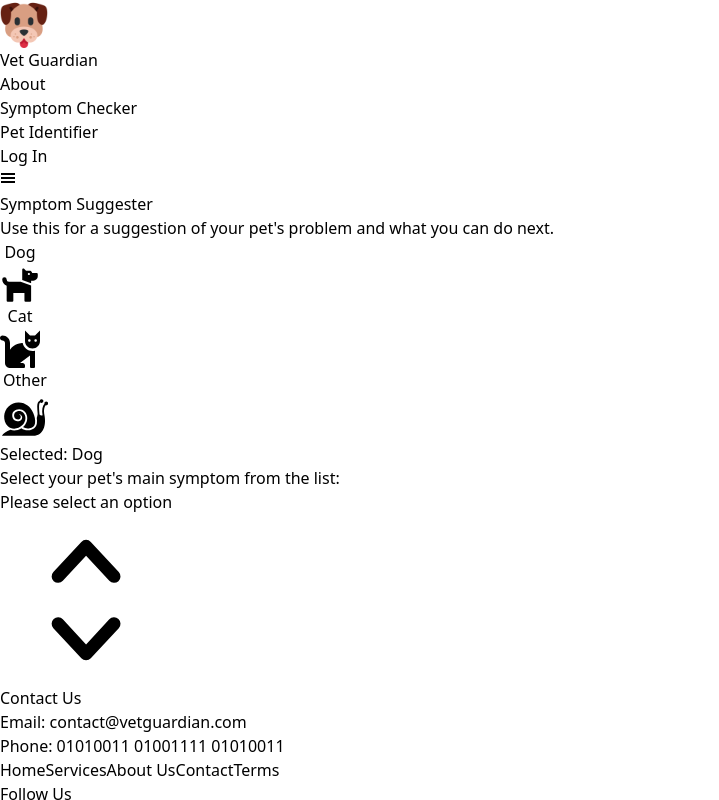
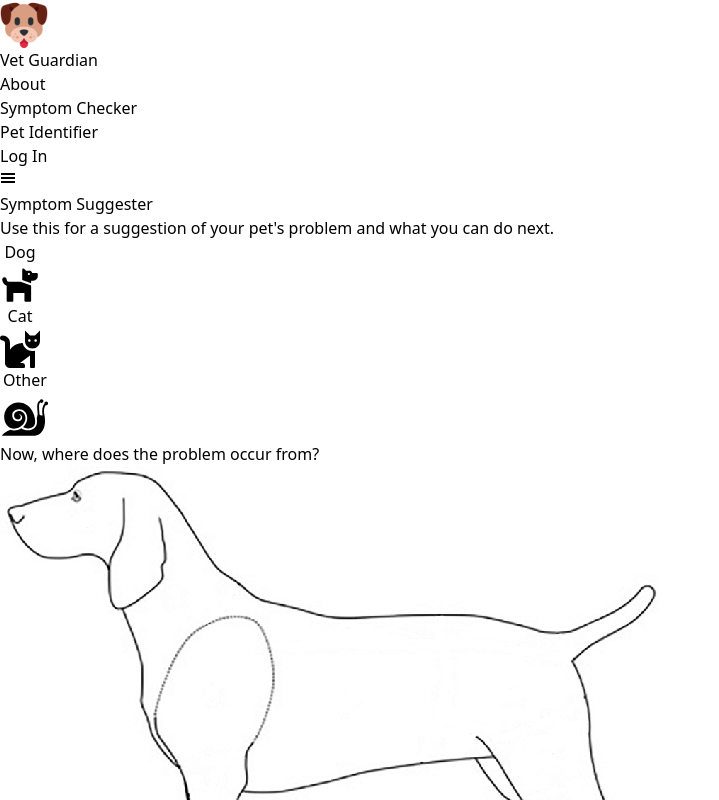
Before and after one commit to Dan-Livermore/Uni-VetGuardianYear3, a React (Vite) app in the folder client/: page /symptom-checker in a window 1280 px wide. Both pictures are taken after a click on the button "Dog". Shown: the top 800 px of the page, without its empty margins (0-719 px from the left). Built offline with nearby package versions, Linux system fonts and the light colour scheme.

Commit message:
Now dog image has links to separate body parts

```diff
--- a/client/package.json
+++ b/client/package.json
@@ -34,7 +34,7 @@
     "react": "^18.2.0",
     "react-dom": "^18.2.0",
     "react-icons": "^4.12.0",
-    "react-img-mapper": "^1.5.1",
+    "react-image-mapper": "^0.0.15",
     "react-router-dom": "^6.20.0",
     "react-scroll": "^1.9.0"
   },
--- a/client/src/Components/SymptomChecker/Dog.jsx
+++ b/client/src/Components/SymptomChecker/Dog.jsx
@@ -1,21 +1,22 @@
 import React from 'react'
+import Image from "../../assets/SymptomChecker/DogBodyImg.png";
 
 const Dog = () => {
   return (
     <>
-    <img src="DogBodyImg.png" usemap="#image_map"/>
+    <img src={Image} useMap="#image_map" />
     <map name="image_map">
-      <area alt="Tail" title="Tail" href="http://localhost:3001/SymptomChecker/Dog/Tail" coords="551,172 573,196 604,170 637,153 657,126 645,118 628,139 579,160 548,167 " shape="polygon"/>
-      <area alt="Nose" title="Nose" href="http://localhost:3001/SymptomChecker/Dog/Nose" coords="8,41 21,37 25,49 16,58 8,54 " shape="polygon"/>
-      <area alt="Ears" title="Ears" href="http://localhost:3001/SymptomChecker/Dog/Ears" coords="123,33 159,53 162,76 165,95 160,103 160,113 139,133 121,144 110,133 109,103 116,84 124,72 " shape="polygon"/>
-      <area alt="Head" title="Head" href="http://localhost:3001/SymptomChecker/Dog/Head" coords="12,58 28,81 48,93 81,89 97,89 109,99 121,67 124,35 159,55 170,34 154,14 126,7 97,7 75,18 66,27 39,34 23,39 25,49 " shape="polygon"/>
-      <area alt="Feet" title="Feet" href="http://localhost:3001/SymptomChecker/Dog/Feet" coords="625,509 633,515 647,513 656,516 674,505 674,491 650,491 631,497 " shape="polygon"/>
+      <area alt="Tail" title="Tail" href="http://localhost:3001/SymptomChecker/Dog/Tail" coords="551,172 573,196 604,170 637,153 657,126 645,118 628,139 579,160 548,167 " shape="polygon" />
+      <area alt="Nose" title="Nose" href="http://localhost:3001/SymptomChecker/Dog/Nose" coords="8,41 21,37 25,49 16,58 8,54 " shape="polygon" />
+      <area alt="Ears" title="Ears" href="http://localhost:3001/SymptomChecker/Dog/Ears" coords="123,33 159,53 162,76 165,95 160,103 160,113 139,133 121,144 110,133 109,103 116,84 124,72 " shape="polygon" />
+      <area alt="Head" title="Head" href="http://localhost:3001/SymptomChecker/Dog/Head" coords="12,58 28,81 48,93 81,89 97,89 109,99 121,67 124,35 159,55 170,34 154,14 126,7 97,7 75,18 66,27 39,34 23,39 25,49 " shape="polygon" />
+      <area alt="Feet" title="Feet" href="http://localhost:3001/SymptomChecker/Dog/Feet" coords="625,509 633,515 647,513 656,516 674,505 674,491 650,491 631,497 " shape="polygon" />
       <area alt="Feet" title="Feet" href="http://localhost:3001/SymptomChecker/Dog/Feet" coords="588,474 599,477 609,478 626,471 629,457 603,456 586,463 583,471 592,478 " shape="polygon"/>
       <area alt="Feet" title="Feet" href="http://localhost:3001/SymptomChecker/Dog/Feet" coords="160,504 165,490 182,486 194,452 233,451 230,464 215,477 207,502 193,507 185,511 161,509 160,501 151,503 155,488 158,481 171,479 187,451 210,455 " shape="polygon"/>
-      <area alt="Leg" title="Leg" href="http://localhost:3001/SymptomChecker/Dog/Leg" coords="252,109 220,109 189,124 165,167 154,210 161,232 188,272 199,394 185,443 167,448 159,459 161,466 187,468 193,463 207,462 214,435 231,419 233,337 238,285 246,278 246,244 262,214 276,175 267,129 " shape="polygon"/>
+      <area alt="Leg" title="Leg" href="http://localhost:3001/SymptomChecker/Dog/Leg" coords="252,109 220,109 189,124 165,167 154,210 161,232 188,272 199,394 185,443 167,448 159,459 161,466 187,468 193,463 207,462 214,435 231,419 233,337 238,285 246,278 246,244 262,214 276,175 267,129 " shape="polygon" />
     </map>
     </>
-  )
-}
+  );
+};
 
 export default Dog
--- a/client/src/Pages/SymptomChecker/Info1.jsx
+++ b/client/src/Pages/SymptomChecker/Info1.jsx
@@ -4,6 +4,7 @@ import { GiSnail } from "react-icons/gi";
 
 import React, { useState } from 'react';
 
+import Dog from "../../components/SymptomChecker/Dog";
 import Symptom1 from "./Symptom1";
 
 const Info1 = () => {
@@ -52,8 +53,9 @@ return (
     </div>
     {selectedButton && (
       <div>
-        <p className="py-8 pr-4 pb-4">Selected: {selectedButton}</p>
+        <p className="py-8 pr-4 pb-4">Now, where does the problem occur from?</p>
         {/* Render the Symptom1 component with selectedButton */}
+        <Dog />
         <Symptom1 selected={selectedButton} />
       </div>
     )}
```
Also changed, not shown: client/src/Components/SymptomChecker/AnimalBodySelector.jsx (deleted, +0 -13 lines), 1 other file (tests, documents, lock files or other folders).
